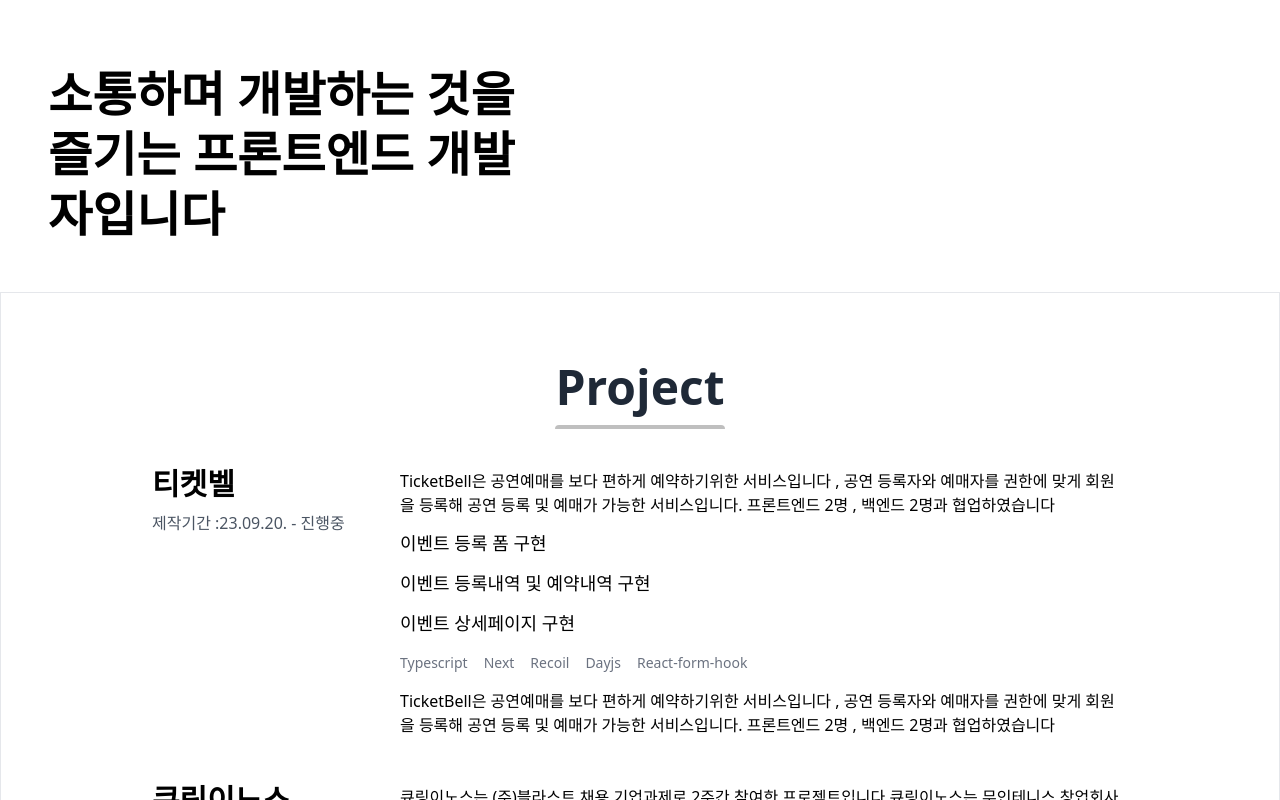
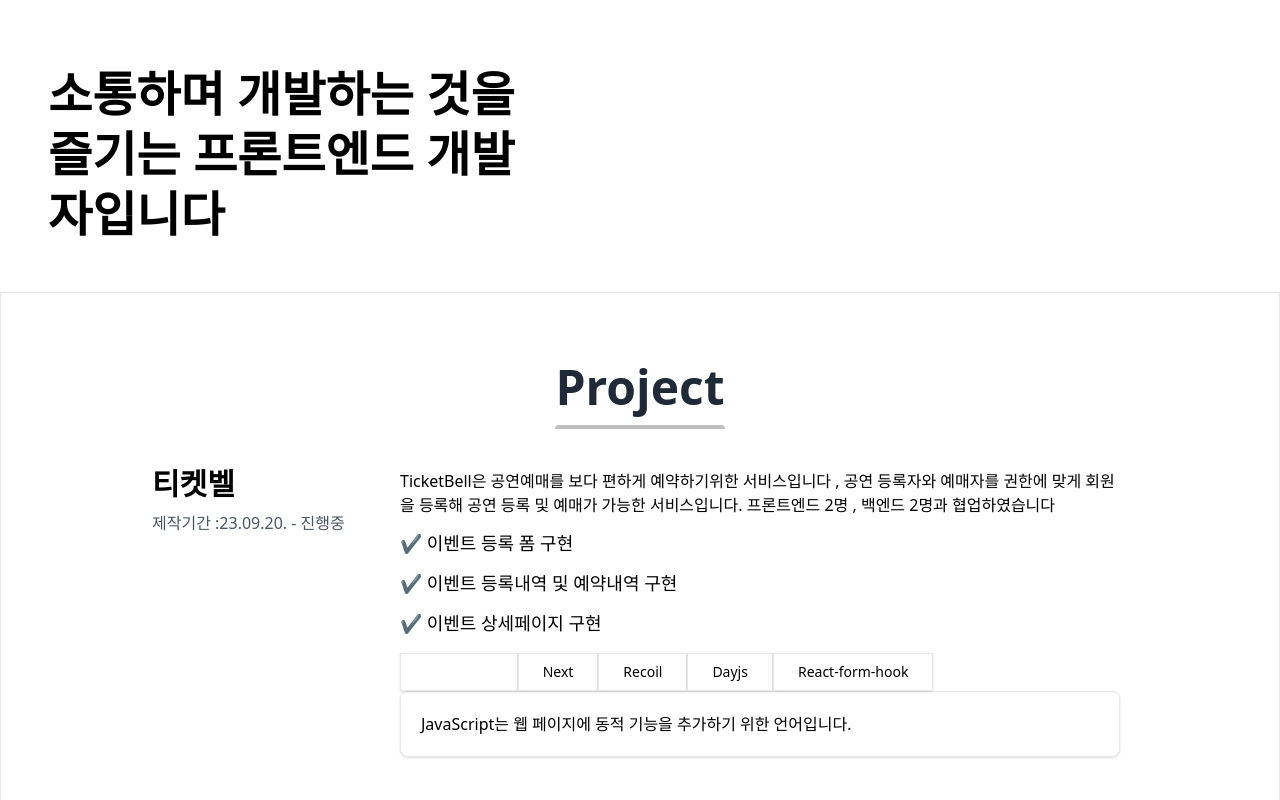
Before and after one commit to inggu96/portpolio-ts, a React (Vite) app: page / in a window 1280 px wide. Shown: the top 800 px of the page. Built offline with nearby package versions, Linux system fonts and the light colour scheme.

Commit message:
feat. 프로젝트 레이아웃 완성

```diff
--- a/src/components/TextCard/index.tsx
+++ b/src/components/TextCard/index.tsx
@@ -1,8 +1,12 @@
+import { useState } from "react";
+
 interface Props {
   data: IPlotData;
 }
 export const TextCard = ({ data }: Props): JSX.Element => {
   const { title, type, period, caption, plot, stack, image } = data;
+
+  const [selectedStackItem, setSelectedStackItem] = useState<string | null>(stack[0]?.caption);
 
   return (
     <div className="w-full p-6 flex flex-col lg:flex-row">
@@ -17,20 +21,29 @@
         {plot.map((item, key) => {
           return (
             <p key={key} className="mt-3 text-2xl text-black md:text-lg">
-              {item}
+              ✔️ {item}
             </p>
           );
         })}
+
         <div className="mt-4 flex">
           {stack.map((item, key) => {
             return (
-              <p key={key} className="text-sm text-gray-500 dark:text-gray-400 mr-4">
-                {item}
-              </p>
+              <div
+                key={key}
+                onClick={() => setSelectedStackItem(item.caption)}
+                className={`text-sm py-2 px-6 bg-white border shadow cursor-pointer duration-200 ${
+                  selectedStackItem === item.caption ? "bg-black text-white" : "bg-white text-black"
+                } hover:bg-black hover:text-white`}
+              >
+                <p className="">{item.name}</p>
+              </div>
             );
           })}
         </div>
-        <div className="mt-4 flex">{caption}</div>
+        <div className="py-5 px-5 flex border shadow rounded-lg duration-200 ">
+          {selectedStackItem && <div>{selectedStackItem}</div>}
+        </div>
       </div>
     </div>
   );
--- a/src/pages/Home/Data.tsx
+++ b/src/pages/Home/Data.tsx
@@ -7,7 +7,14 @@
     caption:
       "TicketBell은 공연예매를 보다 편하게 예약하기위한 서비스입니다 , 공연 등록자와 예매자를 권한에 맞게 회원을 등록해 공연 등록 및 예매가 가능한 서비스입니다. 프론트엔드 2명 , 백엔드 2명과 협업하였습니다",
     plot: ["이벤트 등록 폼 구현", "이벤트 등록내역 및 예약내역 구현 ", "이벤트 상세페이지 구현"],
-    stack: ["Typescript", "Next", "Recoil", "Dayjs", "React-form-hook"],
+    stack: [
+      { name: "Typescript", caption: "JavaScript는 웹 페이지에 동적 기능을 추가하기 위한 언어입니다." },
+      { name: "Next", caption: "React는 UI를 구축하기 위한 JavaScript 라이브러리입니다." },
+      { name: "Recoil", caption: "React는 UI를 구축하기 위한 Typescript 라이브러리입니다." },
+      { name: "Dayjs", caption: "React는 UI를 구축하기 위한 JavaScript 라이브러리입니다." },
+      { name: "React-form-hook", caption: "React는 UI를 구축하기 위한 Typescript 라이브러리입니다." },
+    ],
+
     image: "",
   },
   {
--- a/src/types/data.d.ts
+++ b/src/types/data.d.ts
@@ -13,6 +13,6 @@
   period: string;
   caption: string;
   plot: string[];
-  stack: string[];
+  stack: string[{ name: string; caption: string }];
   image: string;
 }
```
